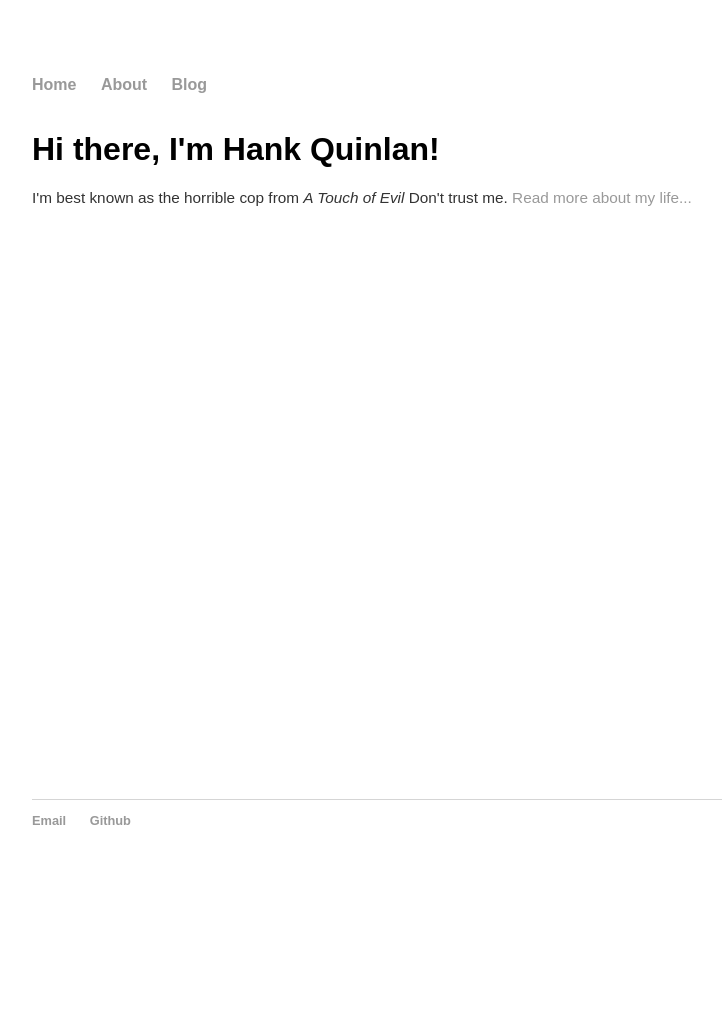
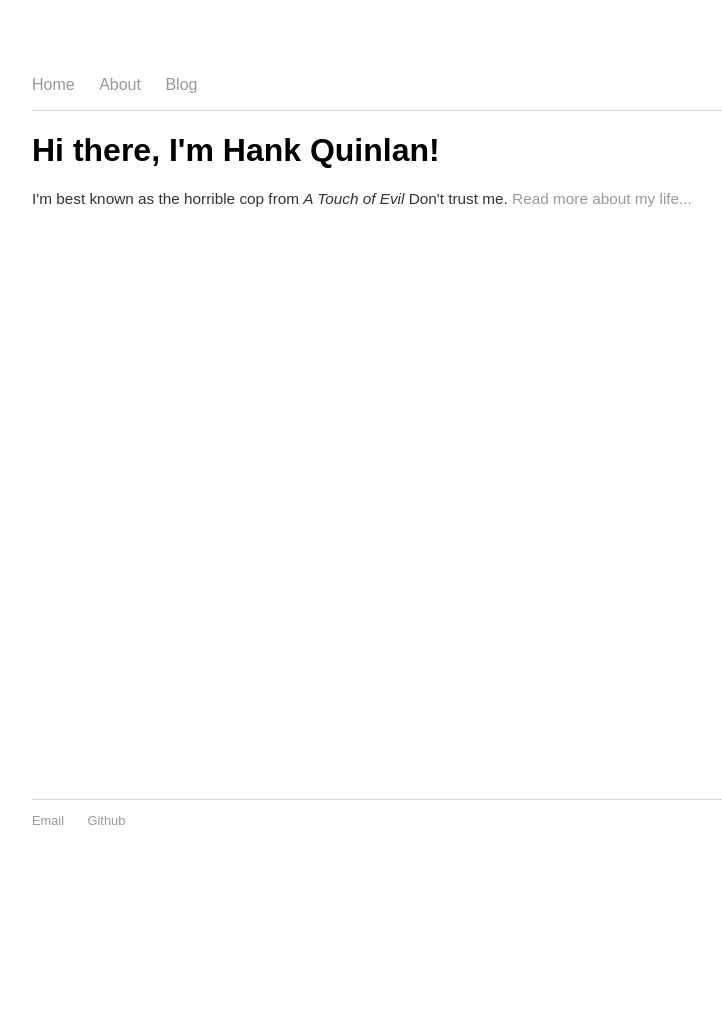
Before and after one commit to lucytyuan/lucytyuan.github.io, a Jekyll site: the page built from index.html, in a window 1280 px wide. Shown: the whole page, without its empty margins (160-882 px from the left). Built offline with Jekyll 4.4.1, drawn with Linux system fonts in a browser that asks for light colours.

Commit message:
Update main.css

```diff
--- a/css/main.css
+++ b/css/main.css
@@ -10,12 +10,16 @@ nav ul, footer ul {
     font-family:'Karla', 'Arial', 'Sans-Serif';
     padding: 0px;
     list-style: none;
-    font-weight: bold;
 }
 nav ul li, footer ul li {
     display: inline;
     margin-right: 20px;
 }
+
+nav {
+    border-bottom: 1px solid #d5d5d5;
+}
+
 a {
     text-decoration: none;
     color: #999;
```
